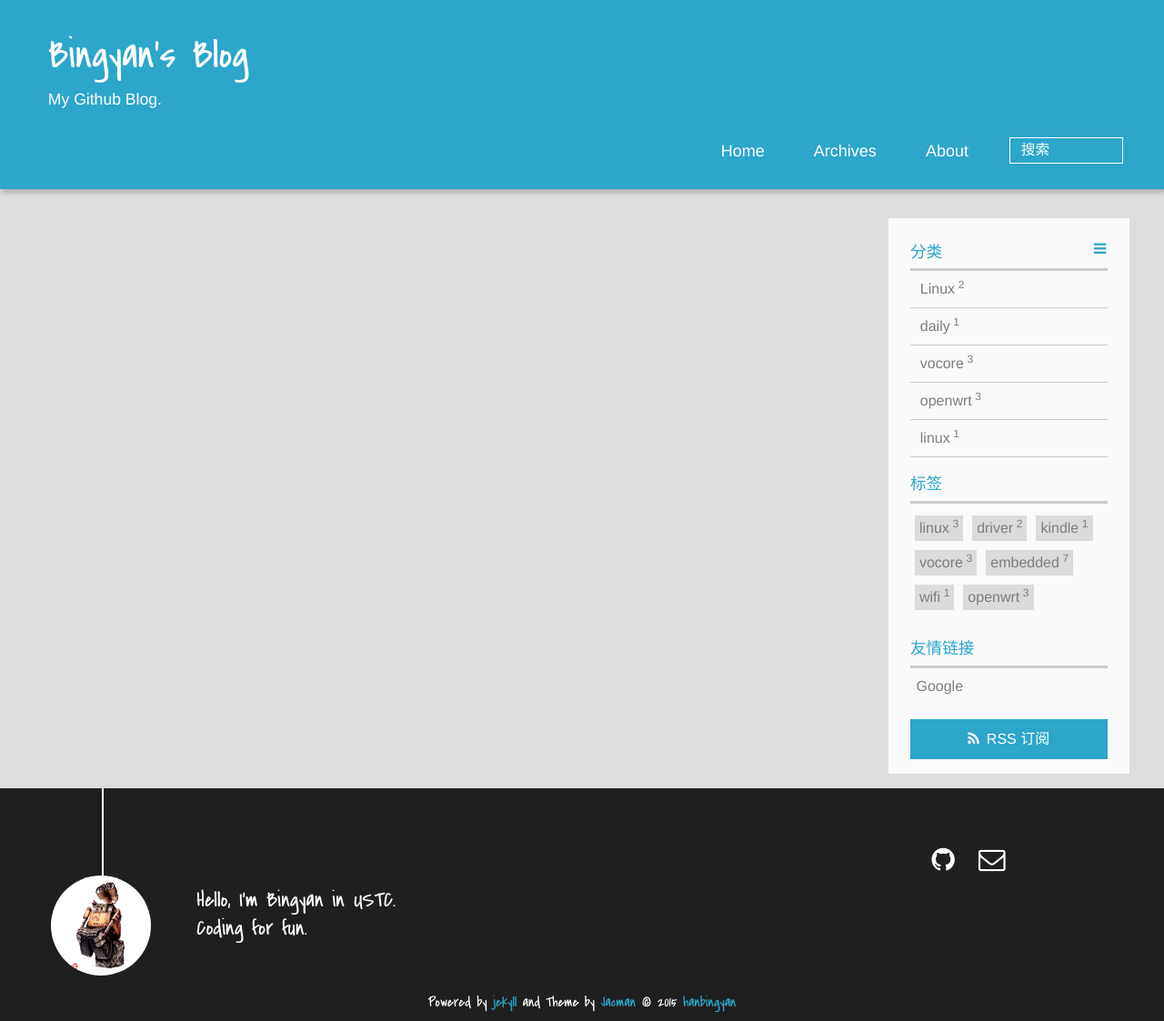
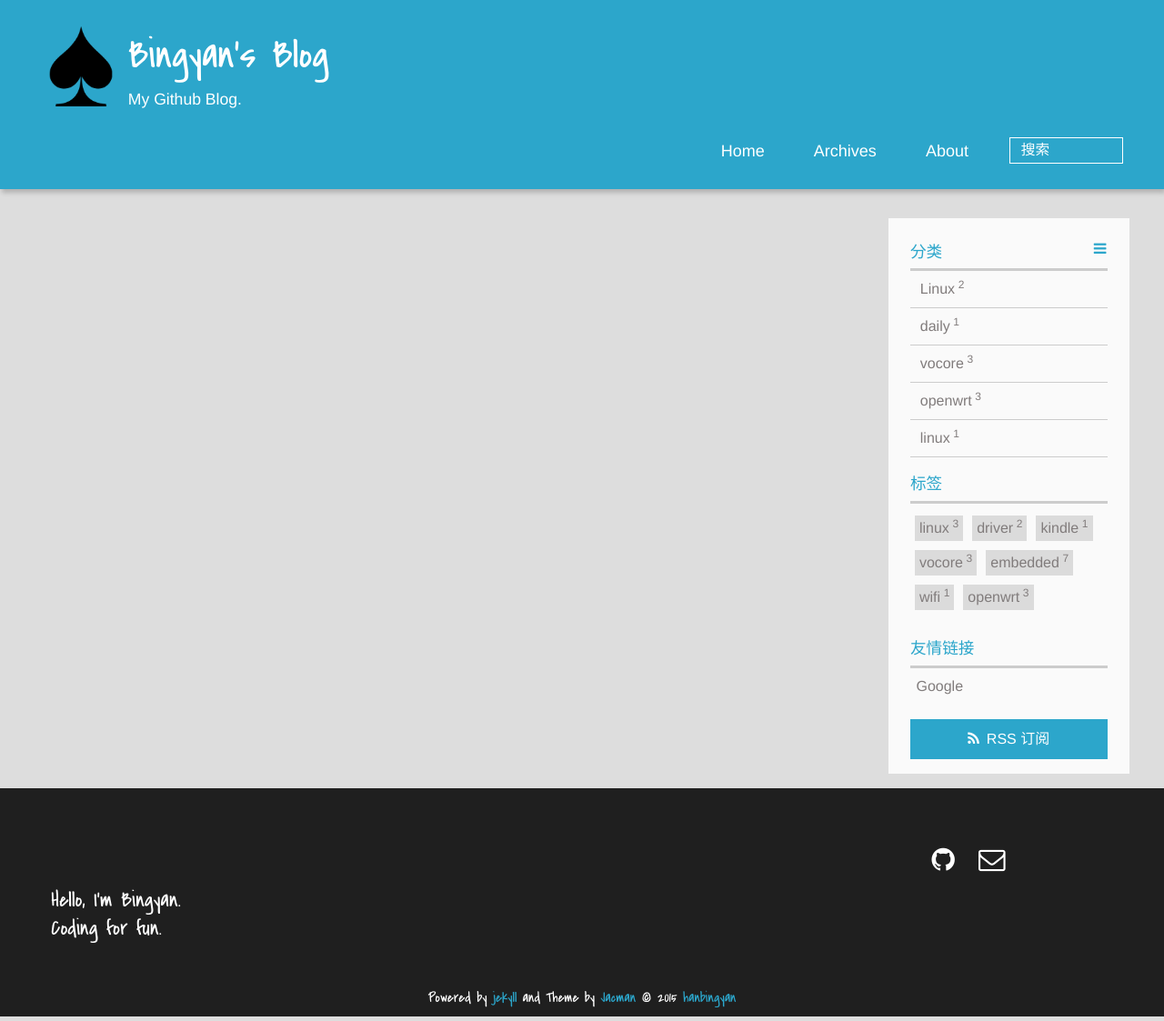
Before and after one commit to hanbingyan/hanbingyan.github.io, a Jekyll site: the page built from index.html, in a window 1280 px wide. Shown: the whole page at 91% size. Built offline with Jekyll 4.4.1, drawn with Linux system fonts in a browser that asks for light colours; Markdown is read by kramdown in place of the engine named in the settings; comment, search, counter and statistics services are not loaded.

Commit message:
Update _config.yml

```diff
--- a/_config.yml
+++ b/_config.yml
@@ -56,11 +56,11 @@ rss: /atom.xml ## RSS address.
 
 #### Image
 imglogo:
-  enable: false             ## display image logo true/false.
+  enable: true             ## display image logo true/false.
   src: img/logo.png        ## `.svg` and `.png` are recommended,please put image into the theme folder `/jacman/source/img`.
 favicon: img/favicon.ico   ## size:32px*32px,`.ico` is recommended,please put image into the theme folder `/jacman/source/img`.
 apple_icon: img/jacman.jpg ## size:114px*114px,please put image into the theme folder `/jacman/source/img`.
-author_img: img/author.jpg ## size:220px*220px.display author avatar picture.if don't want to display,please don't set this.
+##author_img: img/author.jpg ## size:220px*220px.display author avatar picture.if don't want to display,please don't set this.
 banner_img: #img/banner.jpg ## size:1920px*200px+. Banner Picture
 
 #### index post is expanding or not
@@ -74,7 +74,7 @@ mathjax: false      #enable mathjax if true
 #### Author information
 author:
   name: hanbingyan      ## e.g. wuchong Author name
-  intro_line1:  "Hello, I'm Bingyan in USTC."    ## your introduction on the bottom of the page
+  intro_line1:  "Hello, I'm Bingyan."    ## your introduction on the bottom of the page
   intro_line2:  "Coding for fun."  ## the 2nd line
 ##  weibo: 1836017133      ## e.g. wuchong1014 or 2176287895 for http://weibo.com/2176287895
 ##  weibo_verifier: 8266a57e  ## e.g. b3593ceb Your weibo-show widget verifier ,if you use weibo-show it is needed.
```
